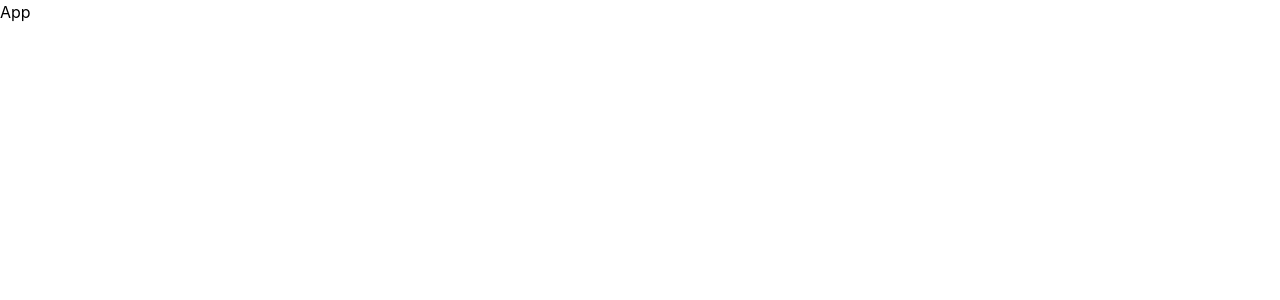
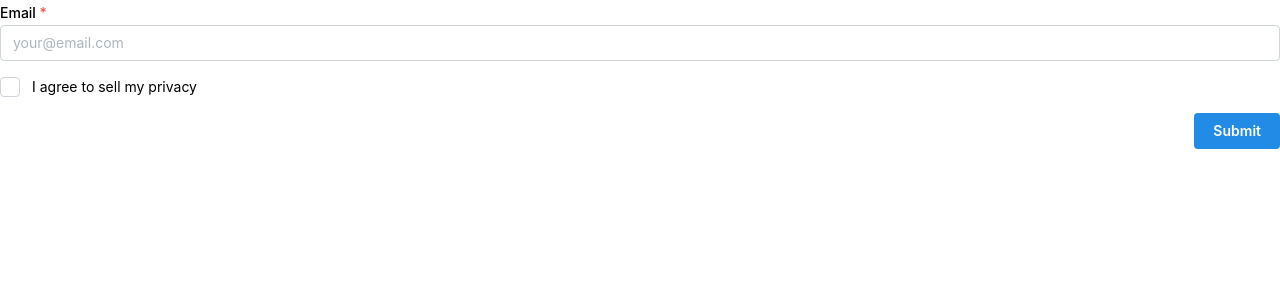
Before and after one commit to jrmdayn/mantine-form, a React (Vite) app: page / in a window 1280 px wide. Shown: the top 300 px of the page. Built offline with nearby package versions, Linux system fonts and the light colour scheme.

Commit message:
mantine form example

```diff
--- a/package.json
+++ b/package.json
@@ -12,6 +12,7 @@
   "dependencies": {
     "@effect/schema": "^0.67.13",
     "@mantine/core": "7.10.0",
+    "@mantine/form": "^7.10.0",
     "@mantine/hooks": "7.10.0",
     "effect": "^3.2.5",
     "react": "^18.2.0",
--- a/src/App.tsx
+++ b/src/App.tsx
@@ -1,7 +1,14 @@
 import "@mantine/core/styles.css";
 import { MantineProvider } from "@mantine/core";
 import { theme } from "./theme";
+import Form from "./Form";
 
 export default function App() {
-  return <MantineProvider theme={theme}>App</MantineProvider>;
+  return (
+    <MantineProvider theme={theme}>
+      <div>
+        <Form />
+      </div>
+    </MantineProvider>
+  );
 }
--- /dev/null
+++ b/src/Form.tsx
@@ -0,0 +1,41 @@
+import { Button, Checkbox, Group, TextInput } from "@mantine/core";
+import { useForm } from "@mantine/form";
+
+function Form() {
+  const form = useForm({
+    mode: "uncontrolled",
+    initialValues: {
+      email: "",
+      termsOfService: false,
+    },
+
+    validate: {
+      email: (value) => (/^\S+@\S+$/.test(value) ? null : "Invalid email"),
+    },
+  });
+
+  return (
+    <form onSubmit={form.onSubmit((values) => console.log(values))}>
+      <TextInput
+        withAsterisk
+        label="Email"
+        placeholder="your@email.com"
+        key={form.key("email")}
+        {...form.getInputProps("email")}
+      />
+
+      <Checkbox
+        mt="md"
+        label="I agree to sell my privacy"
+        key={form.key("termsOfService")}
+        {...form.getInputProps("termsOfService", { type: "checkbox" })}
+      />
+
+      <Group justify="flex-end" mt="md">
+        <Button type="submit">Submit</Button>
+      </Group>
+    </form>
+  );
+}
+
+export default Form;
```
Also changed, not shown: 1 other file (tests, documents, lock files or other folders).
